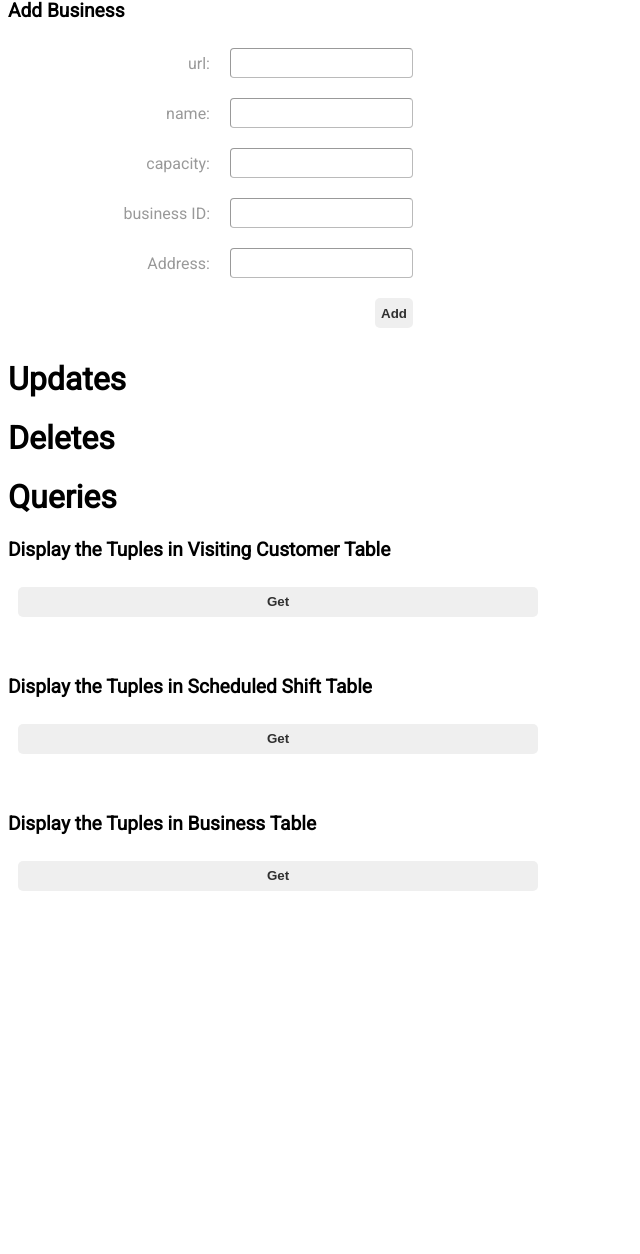
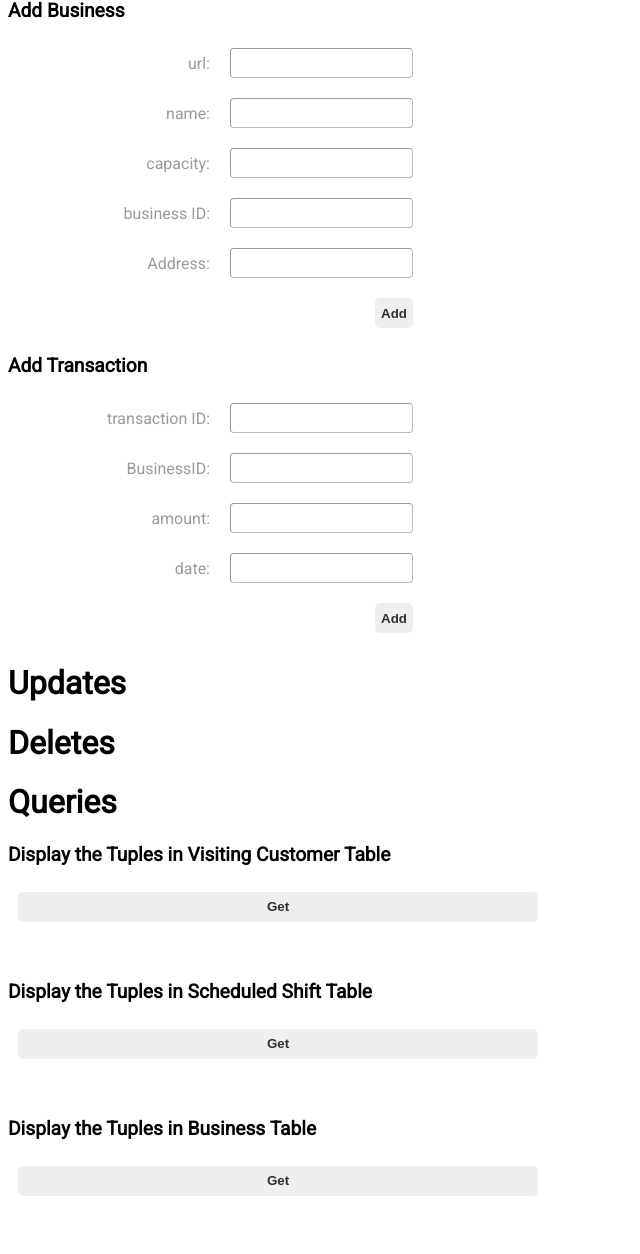
Before and after one commit to JLSellorsIII/304DatabaseProject, a PHP site: page / in a window 1280 px wide. Shown: the part 883-2137 px from the top of the page, without its empty margins (0-640 px from the left). Before the commit the page ends 1774 px from the top, so only its background shows below. Run offline with PHP 8.4, Linux system fonts and the light colour scheme.

Commit message:
Added AddTransaction and handleAddTransaction

```diff
--- a/index.php
+++ b/index.php
@@ -100,6 +100,30 @@
                         <input type="submit" class="submit button" value="Add" name="addBusiness">
                     </form>
                     <div id="addBusinessSuccess"/>
+                </div>
+
+                <div class="op-container">
+                    <h2>Add Transaction</h2>
+                    <form method="POST" action="index.php">
+                        <div>
+                            <p>transaction ID:</p>
+                            <input type="text" name="tid">
+                        </div>
+                        <div>
+                            <p>BusinessID:</p>
+                            <input type="text" name="bid">
+                        </div>
+                        <div>
+                            <p>amount:</p>
+                            <input type="text" name="amount">
+                        </div>
+                        <div>
+                            <p>date:</p>
+                            <input type="text" name="date">
+                        </div>
+                        <input class="submit button" type="submit" value="Add" name="addTransaction">
+                    </form>
+                    <div id="addTransactionSuccess"/>
                 </div>
 
 			</div>
@@ -262,6 +286,15 @@
 	    OCICommit($db_conn);
     }
 
+    function handleAddTransaction() {
+	    global $db_conn;
+
+	    $result = executeSQL("INSERT INTO Business(url,name,capacity,bid,address) VALUES (" .
+            $_POST['tid'] . "," . $_POST['bid'] . "," . $_POST['amount'] . "," . $_POST['date'] .  ")");
+
+	    OCICommit($db_conn);
+    }
+
 	function displayScheduledShift() {
 		$result = executeSQL("SELECT * FROM ScheduledShift", "displayScheduledShiftSuccess");
 		echo "<table>";
@@ -311,6 +344,8 @@
 				handleAddShift();
 			} else if(array_key_exists("addBusiness", $_POST)) {
 			    handleAddBusiness();
+            } else if(array_key_exists("addTransaction" , $_POST)) {
+			    handleAddTransaction();
             }
 			disconnectDB();
 		}
@@ -329,7 +364,6 @@
             }
 			disconnectDB();
 		}
-
 	}
 
 	if($_POST) {
```
